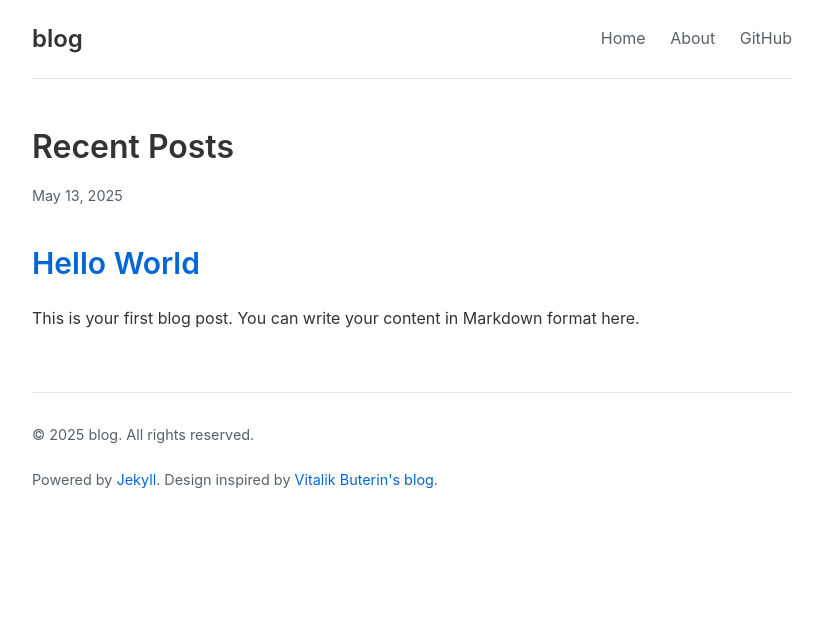
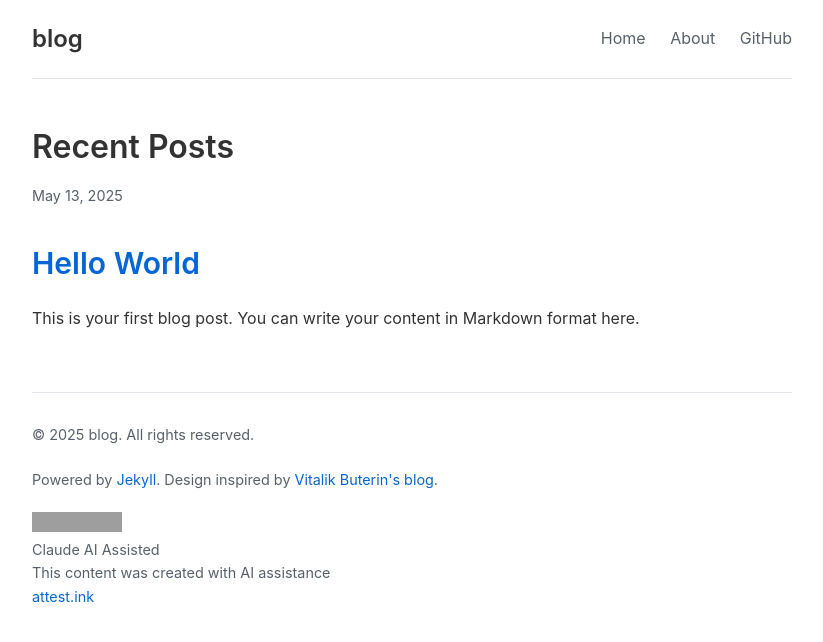
Before and after one commit to 97115104/blog, a Jekyll site: the page built from index.html, in a window 1280 px wide. Shown: the top 642 px of the page, without its empty margins (228-1051 px from the left). Built offline with Jekyll 4.4.1, drawn with Linux system fonts in a browser that asks for light colours; grey boxes are pictures that could not be loaded.

Commit message:
add claude

```diff
--- a/_includes/footer.html
+++ b/_includes/footer.html
@@ -4,4 +4,15 @@
     <p>Powered by <a href="https://jekyllrb.com/" target="_blank">Jekyll</a>.
       Design inspired by <a href="https://github.com/vbuterin/blog" target="_blank">Vitalik Buterin's blog</a>.</p>
   </div>
+  <!-- Add this footer badge to your blog -->
+    <div class="footer-badge-container">
+    <div class="footer-badge-left">
+        <img src="https://attest.ink/assets/badges/claude-generated.svg" alt="Claude AI Assisted" class="footer-badge-icon">
+        <div class="footer-badge-text">
+        <div class="footer-badge-title">Claude AI Assisted</div>
+        <div class="footer-badge-description">This content was created with AI assistance</div>
+        </div>
+    </div>
+    <a href="https://attest.ink" target="_blank" class="footer-badge-link" rel="noopener">attest.ink</a>
+    </div>
 </footer>
```
